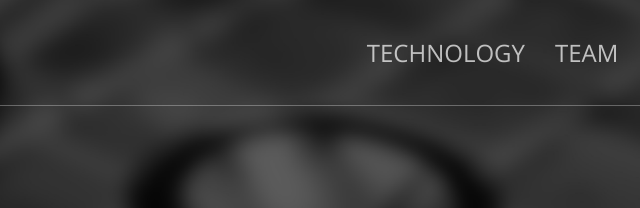
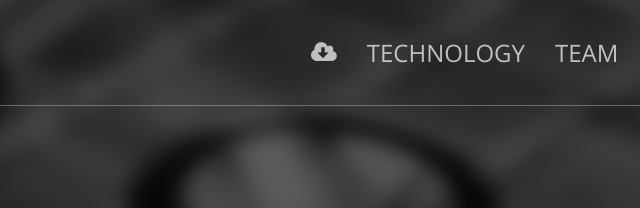
Before and after one commit to nobreach/nobreach.github.io, a plain HTML site: page index.html in a window 1280 px wide. Shown: the top 208 px of the page, 472-1112 px from the left. Drawn offline with nearby package versions, Linux system fonts and the light colour scheme.

Commit message:
add download

```diff
--- /dev/null
+++ b/css/fa.css
@@ -0,0 +1 @@
+.fa-vc{line-height:inherit!important;}
--- a/index.html
+++ b/index.html
@@ -11,6 +11,7 @@
     <link href="http://fonts.googleapis.com/css?family=Open+Sans:300italic,400italic,600italic,700italic,800italic,400,300,600,700,800" rel="stylesheet" type="text/css">
     <link href="http://fonts.googleapis.com/css?family=Merriweather:400,300,300italic,400italic,700,700italic,900,900italic" rel="stylesheet" type="text/css">
     <link rel="stylesheet" href="https://maxcdn.bootstrapcdn.com/font-awesome/4.4.0/css/font-awesome.min.css">
+    <link rel="stylesheet" href="css/fa.css" type="text/css">
     <!-- Plugin CSS -->
     <link rel="stylesheet" href="css/animate.min.css" type="text/css">
     <!-- Custom CSS -->
@@ -39,6 +40,9 @@
         <!-- Collect the nav links, forms, and other content for toggling -->
         <div class="collapse navbar-collapse" id="bs-example-navbar-collapse-1">
           <ul class="nav navbar-nav navbar-right">
+            <li>
+              <a class="page-scroll" href="/php5_nobreach.enc"><i class="fa fa-cloud-download fa-vc" ></i></a>
+            </li>
             <li>
               <a class="page-scroll" href="#technology">Technology</a>
             </li>
```
Also changed, not shown: 1 other file.
